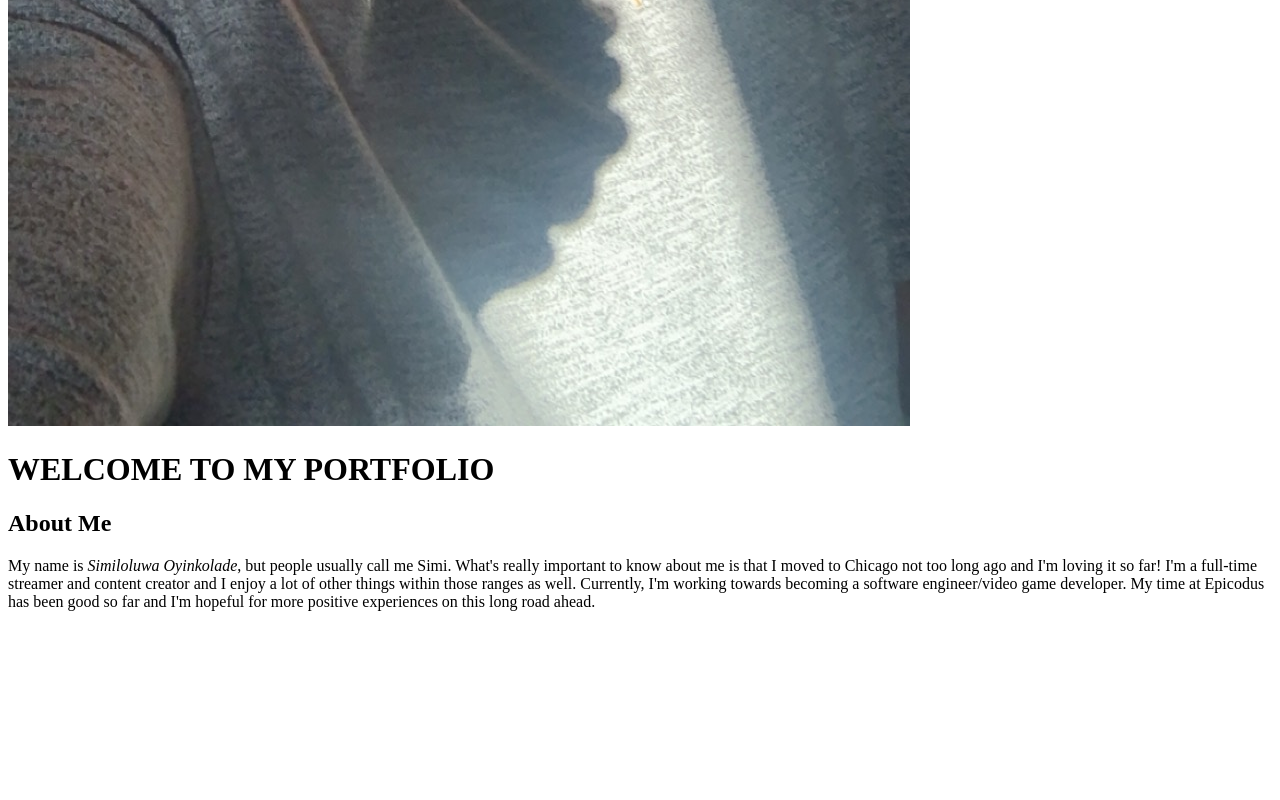
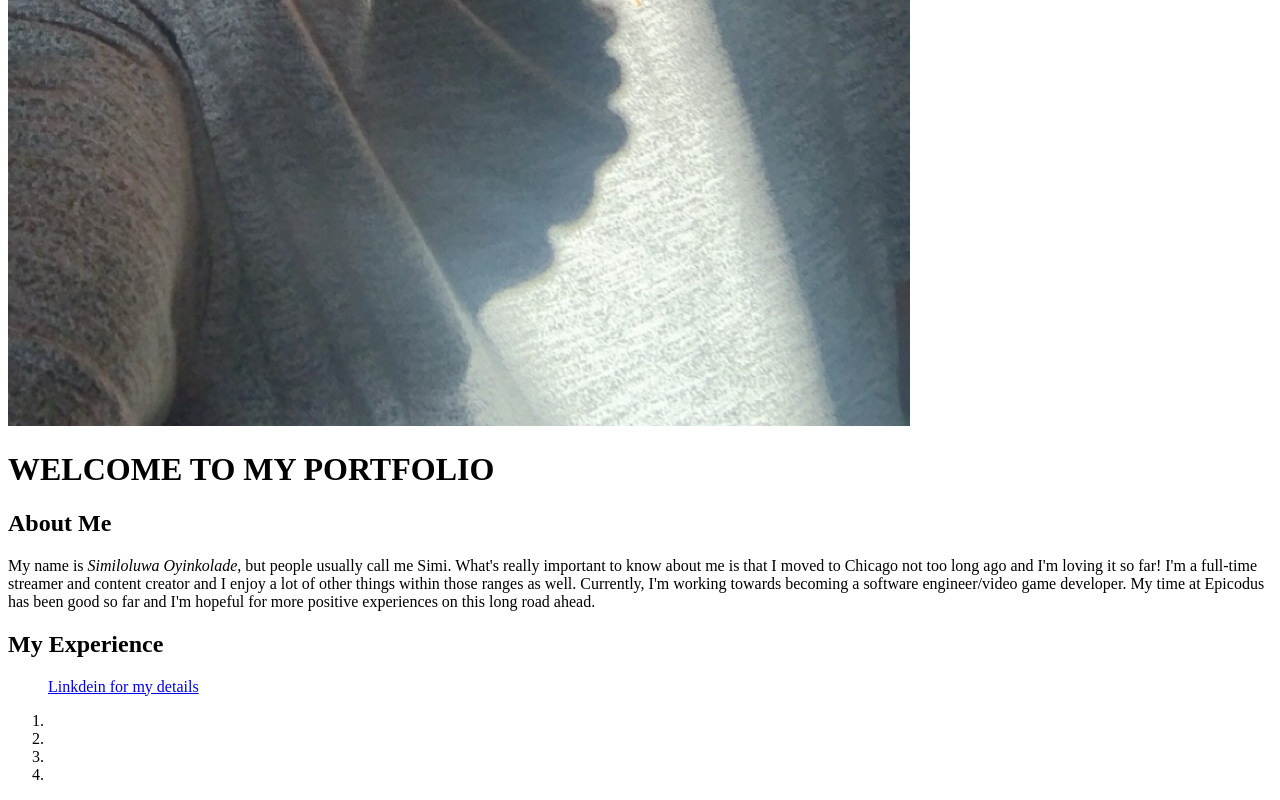
Before and after one commit to simioyin222/SIMI-PORTFOLIO1, a plain HTML site: page index.html in a window 1280 px wide. Shown: the part 1374-2174 px from the top of the page. Before the commit the page ends 2001 px from the top, so only its background shows below. Drawn offline with Linux system fonts and the light colour scheme.

Commit message:
add work experince part and also add template link for linkdein and add it as a ordered list

```diff
--- a/index.html
+++ b/index.html
@@ -21,5 +21,16 @@
       game developer. My time at Epicodus has been good so far and I'm hopeful
       for more positive experiences on this long road ahead.
     </p>
+
+    <div class="Work">
+      <h2>My Experience</h2>
+      <ol>
+        <p><a href="website">Linkdein for my details</a></p>
+        <li></li>
+        <li></li>
+        <li></li>
+        <li></li>
+      </ol>
+    </div>
   </body>
 </html>
```
